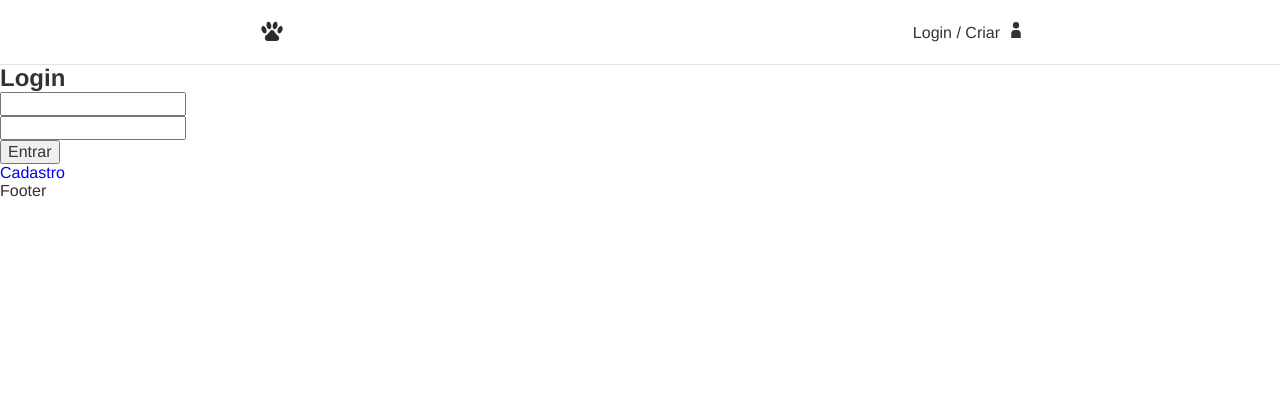
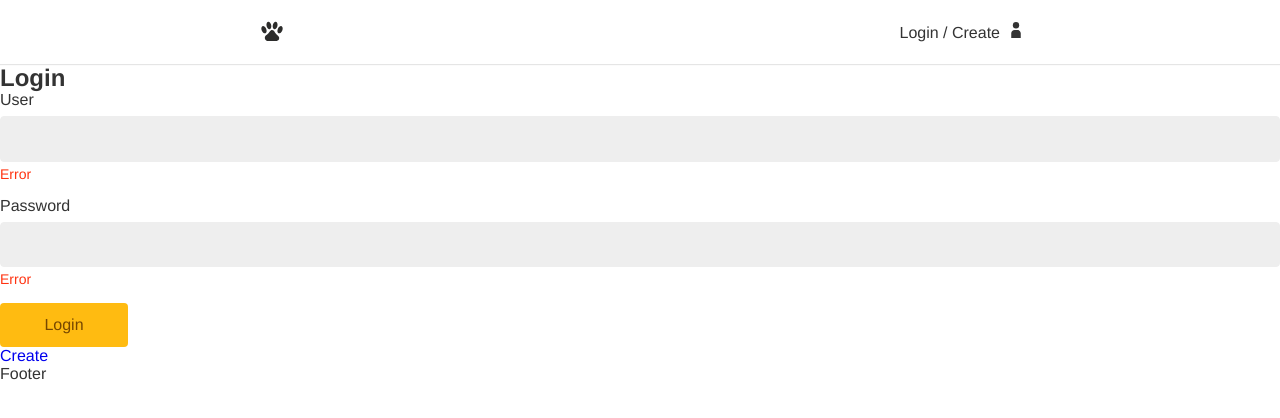
Before and after one commit to marceloleandropereira/dog-social, a React (Create React App) app: page /login in a window 1280 px wide. Shown: the top 418 px of the page. Built offline with nearby package versions, Linux system fonts and the light colour scheme; the HTML template or start-up script is replaced by a standard one.

Commit message:
feat: add Button and Input components

```diff
--- /dev/null
+++ b/src/Components/Forms/Button.js
@@ -0,0 +1,12 @@
+import React from 'react'
+import styles from './Button.module.css'
+
+const Button = ({ children, ...props }) => {
+  return (
+    <button className={styles.button} {...props}>
+      {children}
+    </button>
+  )
+}
+
+export default Button
--- /dev/null
+++ b/src/Components/Forms/Button.module.css
@@ -0,0 +1,24 @@
+.button {
+  font-size: 1rem;
+  font-family: var(--font-family-main);
+  cursor: pointer;
+  border: none;
+  border-radius: 4px;
+  background-color: #fb1;
+  color: #764701;
+  min-width: 8rem;
+  padding: 0.8rem 1.2rem;
+  box-sizing: border-box;
+  transition: .1s;
+}
+
+.button:hover,
+.button:focus {
+  outline: none;
+  box-shadow: 0 0 0 3px #fea, 0 0 0 4px #fb1;
+}
+
+.button:disabled {
+  opacity: 0.5;
+  cursor: wait;
+}
--- /dev/null
+++ b/src/Components/Forms/Input.js
@@ -0,0 +1,22 @@
+import React from 'react'
+import styles from './Input.module.css'
+
+const Input = ({ label, type, name, ...props }) => {
+  return (
+    <div className={styles.wrapper}>
+      <label htmlFor={name} className={styles.label}>
+        {label}
+      </label>
+      <input
+        className={styles.input}
+        id={name}
+        name={name}
+        type={type}
+        {...props}
+      />
+      <p className={styles.error}>Error</p>
+    </div>
+  )
+}
+
+export default Input
--- /dev/null
+++ b/src/Components/Forms/Input.module.css
@@ -0,0 +1,35 @@
+.wrapper {
+  margin-bottom: 1rem;
+}
+
+.input {
+  border: 1px solid #eee;
+  display: block;
+  width: 100%;
+  font-size: 1rem;
+  padding: .8rem;
+  border-radius: 4px;
+  background-color: #eee;
+  transition: .2s;
+}
+
+.input:focus,
+.input:hover {
+  outline: none;
+  border-color: #fb1;
+  background-color: white;
+  box-shadow: 0 0 0 3px #fea;
+}
+
+.label {
+  display: block;
+  font-size: 1rem;
+  line-height: 1;
+  padding-bottom: .5rem;
+}
+
+.error {
+  color: #f31;
+  font-size: .875rem;
+  margin-top: .25rem;
+}
--- a/src/Components/Header.js
+++ b/src/Components/Header.js
@@ -10,7 +10,7 @@ const Header = () => {
         <Link className={styles.logo} to="/" aria-label="Dogs - Home">
           <DogPaw className={styles.icon} />
         </Link>
-        <Link className={styles.login} to="/login">Login / Criar</Link>
+        <Link className={styles.login} to="/login">Login / Create</Link>
       </nav>
     </header>
   )
--- a/src/Components/Login/LoginForm.js
+++ b/src/Components/Login/LoginForm.js
@@ -1,5 +1,7 @@
 import React from 'react'
 import { Link } from 'react-router-dom'
+import Button from '../Forms/Button';
+import Input from '../Forms/Input';
 
 const LoginForm = () => {
   const [username, setUsername] = React.useState('');
@@ -25,20 +27,13 @@ const LoginForm = () => {
       <h1>Login</h1>
 
       <form action="" onSubmit={handleLogin}>
-        <input
-          type="text"
-          value={username}
-          onChange={({target}) => setUsername(target.value)}
-        />
-        <input
-          type="password"
-          value={password}
-          onChange={({target}) => setPassword(target.value)}
-        />
-        <button>Entrar</button>
+        <Input label="User" type="text" name="username" />
+        <Input label="Password" type="password" name="password" />
+
+        <Button>Login</Button>
       </form>
 
-      <Link to="/login/create">Cadastro</Link>
+      <Link to="/login/create">Create</Link>
     </section>
   )
 }
```
